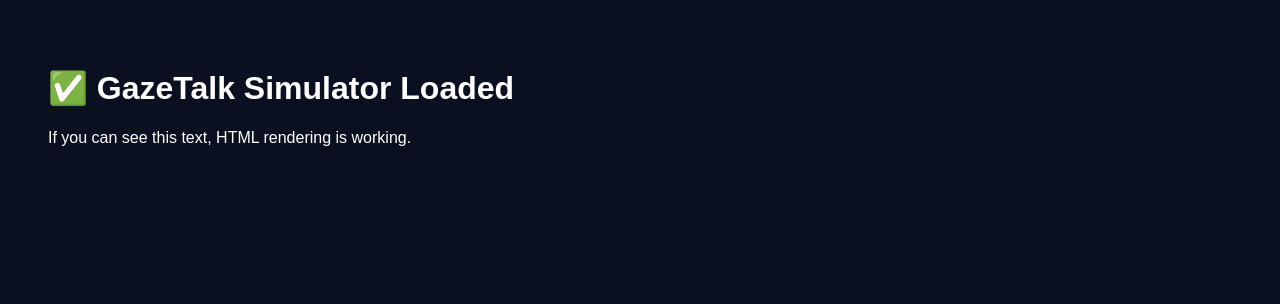
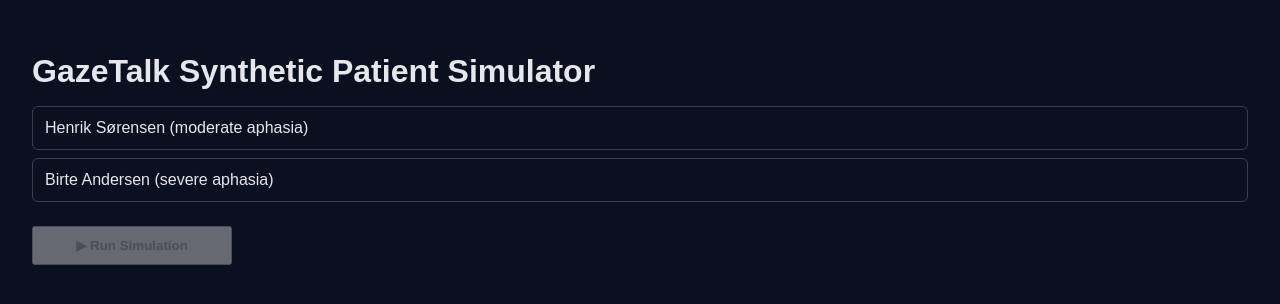
Before and after one commit to ekkytammarar/GazeTalk-Synthetic-Patient-Conversation-Simulator, a website: page public/simulator.html in a window 1280 px wide. Drawn offline with Linux system fonts and the light colour scheme.

Commit message:
Update title and styling in simulator.html

```diff
--- a/public/simulator.html
+++ b/public/simulator.html
@@ -2,19 +2,91 @@
 <html lang="en">
 <head>
   <meta charset="UTF-8">
-  <title>GazeTalk Test</title>
+  <title>GazeTalk Simulator</title>
   <meta name="viewport" content="width=device-width, initial-scale=1">
+
   <style>
     body {
       background: #0b1020;
-      color: white;
+      color: #e5e7eb;
       font-family: Arial, sans-serif;
-      padding: 40px;
+      padding: 24px;
+    }
+
+    h1 {
+      margin-bottom: 16px;
+    }
+
+    .persona {
+      border: 1px solid #374151;
+      padding: 12px;
+      border-radius: 6px;
+      margin-bottom: 8px;
+      cursor: pointer;
+    }
+
+    .persona.active {
+      background: #1d4ed8;
+    }
+
+    button {
+      margin-top: 16px;
+      padding: 10px;
+      width: 200px;
+      font-weight: bold;
     }
   </style>
 </head>
+
 <body>
-  <h1>✅ GazeTalk Simulator Loaded</h1>
-  <p>If you can see this text, HTML rendering is working.</p>
+  <h1>GazeTalk Synthetic Patient Simulator</h1>
+
+  <div id="personaList"></div>
+
+  <button id="runBtn" disabled>
+    ▶ Run Simulation
+  </button>
+
+  <p id="status"></p>
+
+  <script>
+    document.addEventListener("DOMContentLoaded", () => {
+
+      const personas = [
+        { name: "Henrik Sørensen", severity: "moderate" },
+        { name: "Birte Andersen", severity: "severe" }
+      ];
+
+      const personaList = document.getElementById("personaList");
+      const runBtn = document.getElementById("runBtn");
+      const status = document.getElementById("status");
+
+      let selectedPersona = null;
+
+      personas.forEach(p => {
+        const div = document.createElement("div");
+        div.className = "persona";
+        div.textContent = `${p.name} (${p.severity} aphasia)`;
+
+        div.onclick = () => {
+          document.querySelectorAll(".persona")
+            .forEach(el => el.classList.remove("active"));
+
+          div.classList.add("active");
+          selectedPersona = p;
+          runBtn.disabled = false;
+          status.textContent = `Selected: ${p.name}`;
+        };
+
+        personaList.appendChild(div);
+      });
+
+      runBtn.onclick = () => {
+        status.textContent =
+          `✅ Simulation would run for ${selectedPersona.name}`;
+      };
+
+    });
+  </script>
 </body>
 </html>
```
